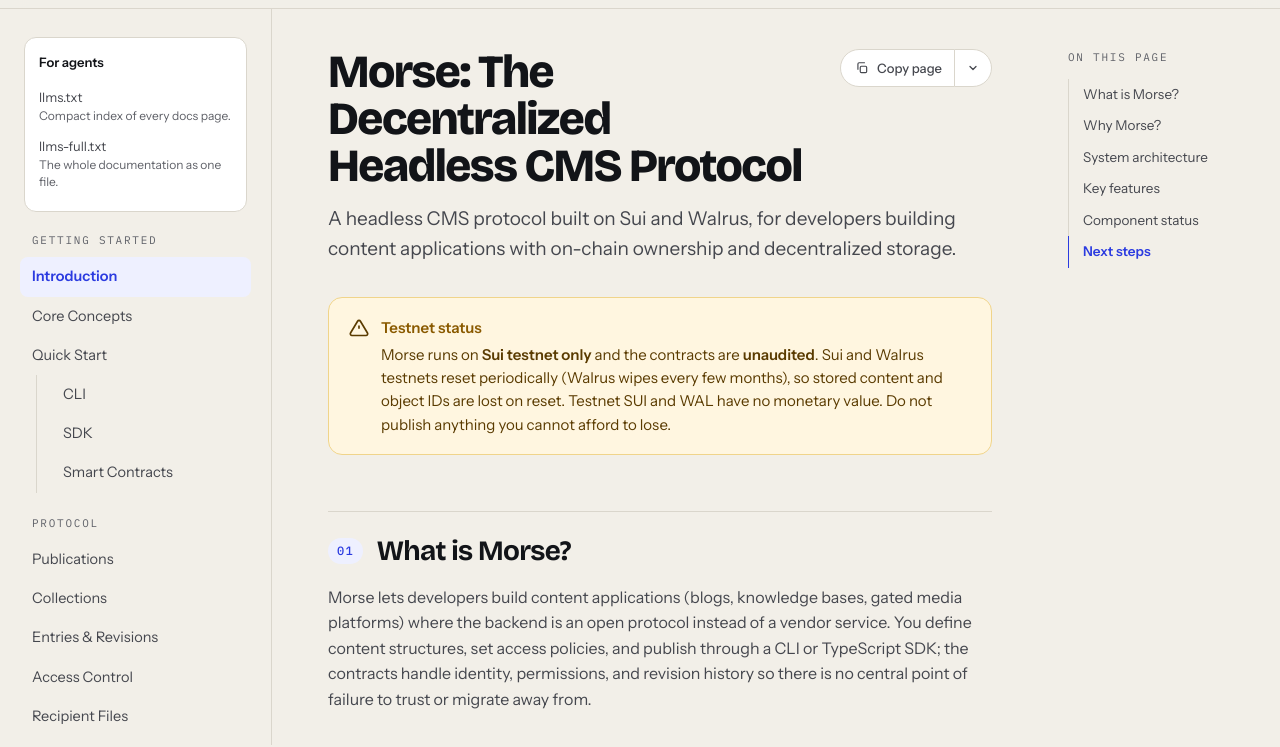
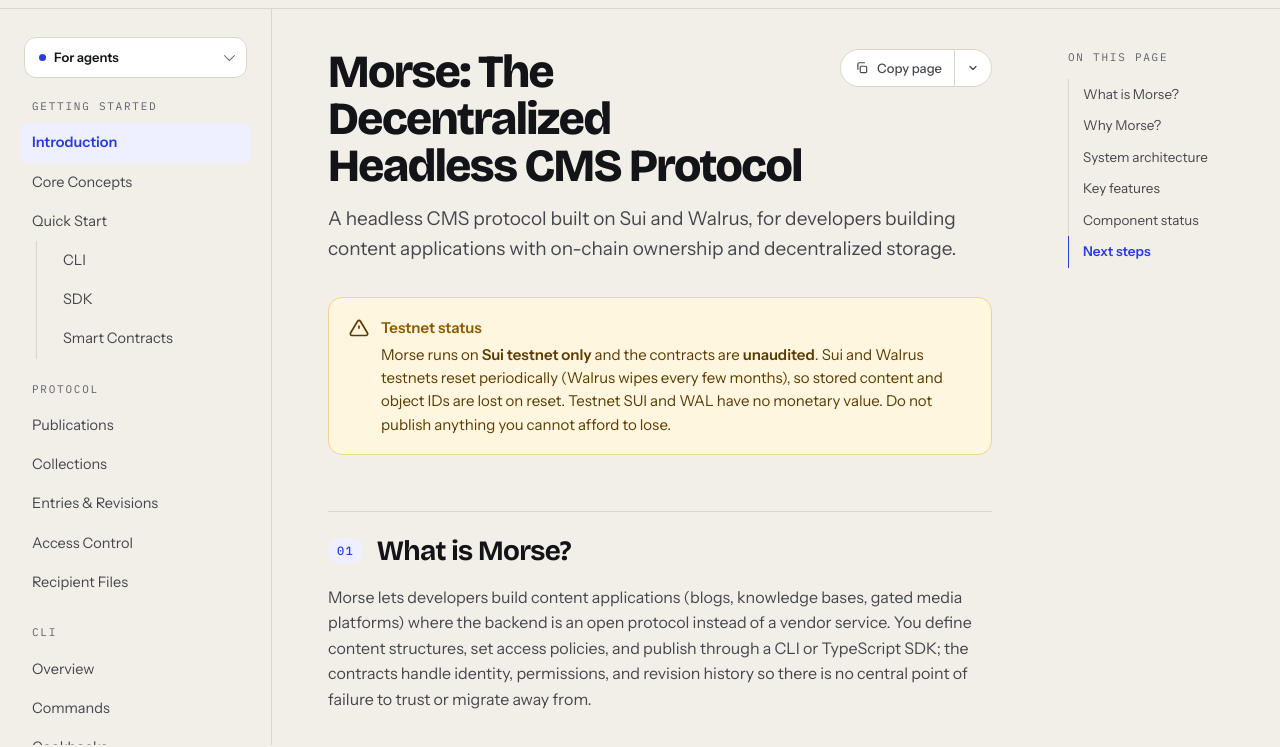
Before and after one commit to arcadiasystems/morse-docs, a website: page index.html in a window 1280 px wide. Shown: the part 55-802 px from the top of the page. Drawn offline with nearby package versions, Linux system fonts and the light colour scheme.

Commit message:
Make the For agents sidebar box collapsible
The llms.txt / llms-full.txt box took about 175px at the top of every
sidebar. It is now a <details> element, collapsed to a 41px row by
default, keyboard operable without script, and the reader's open or
closed choice is remembered across pages (localStorage, ignored when
storage is unavailable).

Co-Authored-By: Claude Opus 5.5 <noreply@anthropic.com>
Claude-Session: https://claude.ai/code/session_01163qi6r99CZU94yxLeTmdd

```diff
--- a/assets/docs.css
+++ b/assets/docs.css
@@ -64,9 +64,15 @@ button{font:inherit;color:inherit}
 .side .sub{padding-left:14px;border-left:1px solid var(--line);margin-left:16px}
 .side .tag{font-family:var(--mono);font-size:10px;letter-spacing:.12em;color:var(--stone);border:1px solid var(--line-2);border-radius:999px;padding:2px 7px;white-space:nowrap}
 .side__askai{display:none}
-.agentbox{margin:0 4px 20px;padding:14px;border:1px solid var(--line);border-radius:12px;background:var(--paper)}
-.agentbox__title{font-size:13px;font-weight:600;margin-bottom:8px}
-.side .agentbox a{padding:6px 0;min-height:0;font-size:13px;display:block;border-radius:0}
+.agentbox{margin:0 4px 20px;border:1px solid var(--line);border-radius:12px;background:var(--paper)}
+.agentbox__title{display:flex;align-items:center;gap:8px;padding:9px 14px;font-size:13px;font-weight:600;cursor:pointer;list-style:none;border-radius:12px}
+.agentbox__title::-webkit-details-marker{display:none}
+.agentbox__title::before{content:"";width:7px;height:7px;border-radius:50%;background:var(--ultra)}
+.agentbox__title::after{content:"";margin-left:auto;width:7px;height:7px;border-right:1.5px solid var(--stone);border-bottom:1.5px solid var(--stone);transform:rotate(45deg) translateY(-2px);transition:transform .15s}
+.agentbox[open]>.agentbox__title::after{transform:rotate(-135deg) translateY(-2px)}
+.agentbox__title:hover{background:rgba(18,20,24,.03)}
+.agentbox[open]{padding-bottom:8px}
+.side .agentbox a{padding:6px 14px;min-height:0;font-size:13px;display:block;border-radius:0}
 .side .agentbox a:hover{background:none;color:var(--ultra)}
 .agentbox a small{display:block;color:var(--stone);font-size:12px;line-height:1.4}
 
--- a/assets/sidebar.js
+++ b/assets/sidebar.js
@@ -40,6 +40,8 @@ const NAV_SECTIONS = [
   ] },
 ];
 
+const AGENTBOX_KEY = 'morse-docs:agentbox';
+
 function navItemHtml(item) {
   // Unshipped pages render as plain text with a release tag, never as a link
   const self = item.page
@@ -62,10 +64,25 @@ function initSidebarNav() {
   }).join('');
 
   side.innerHTML =
-    '<div class="agentbox">'
-    + '<p class="agentbox__title">For agents</p>'
+    '<details class="agentbox">'
+    + '<summary class="agentbox__title">For agents</summary>'
     + '<a href="llms.txt">llms.txt<small>Compact index of every docs page.</small></a>'
     + '<a href="llms-full.txt">llms-full.txt<small>The whole documentation as one file.</small></a>'
-    + '</div>'
+    + '</details>'
     + `<nav aria-label="Documentation">${sections}</nav>`;
+
+  // Collapsed by default; remember a reader's choice across pages
+  const box = side.querySelector('.agentbox');
+  try {
+    box.open = localStorage.getItem(AGENTBOX_KEY) === 'open';
+  } catch {
+    // Storage unavailable (private mode, blocked site data): stay collapsed
+  }
+  box.addEventListener('toggle', () => {
+    try {
+      localStorage.setItem(AGENTBOX_KEY, box.open ? 'open' : 'closed');
+    } catch {
+      // Storage unavailable: the choice simply is not remembered
+    }
+  });
 }
```
